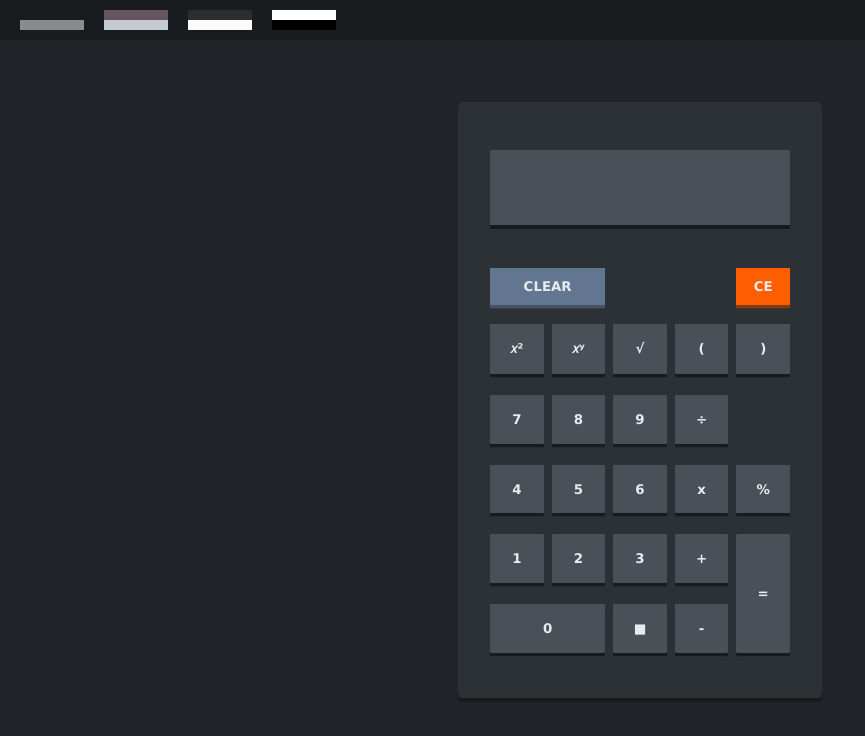
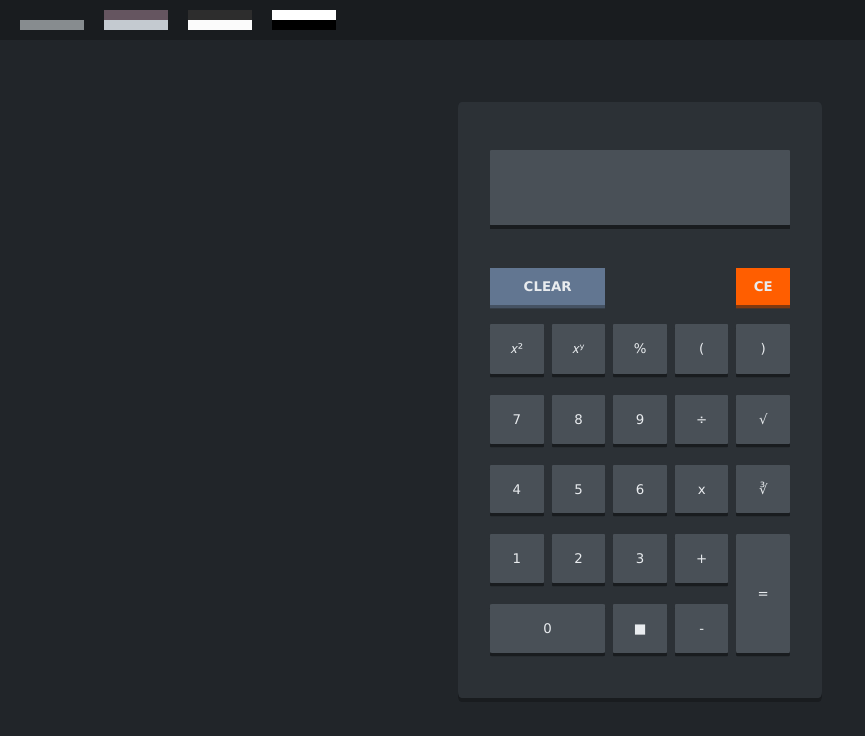
Before and after one commit to BirdOfSteel/calculator, a React (Vite) app in the folder calculator/: page / in a window 1280 px wide. Shown: the top 736 px of the page, without its empty margins (0-865 px from the left). Built offline with nearby package versions, Linux system fonts and the light colour scheme.

Commit message:
- Added squareRoot and cubeRoot
- Implemented functionality for squareRoot and cubeRoot.

- Rearranged keypad

```diff
--- a/calculator/src/App.jsx
+++ b/calculator/src/App.jsx
@@ -3,15 +3,82 @@ import './index.css'
 import Keypad from "./Keypad.jsx"
 import { defaultStyle, lightStyle, highContrastLightStyle, highContrastDarkStyle } from "./styles.jsx"
 
-// LATER:
+// TO DO:
 // make new styles
 // add font
 // maybe change logo symbols
 // scrollbar for display?
+// error popup
+// make calculator div responsive.
 
 function App() {
   const [equationArray, setEquationArray] = React.useState([])
   const [styleState, setStyleState] = React.useState(defaultStyle)
+
+  function recordEquation(event) {
+    const keyText = event.target.innerText;
+
+    if (!isNaN(keyText)) { // if statement runs if the pressed key is a number
+      setEquationArray((prevArray) => {
+        if(prevArray[prevArray.length-1] === ")") { // checks if the character before this one is a closed bracket. If true, it adds a multiplier symbol before adding the pressed number.
+          return [...prevArray, "x", keyText]
+        } else {
+          return [...prevArray, keyText]
+        }
+      })
+    } else if (["÷","x","+","-","(",")","■","𝑥²","𝑥ʸ","√","∛"].includes(keyText)) {
+        if (equationArray.length === 0 && !["(","■","-","√","∛"].includes(keyText)) {
+          console.log("Cannot put symbol at start of equation")
+        }
+
+        else if (keyText === "(" || keyText === ")") {
+            setEquationArray((prevArray) => [...prevArray, ...keyText])
+        }
+
+        else if ([].includes(equationArray[equationArray.length-1])) { // review if this statement is necessary
+              console.log("testing: " + equationArray[equationArray.length-1])
+              console.log("Cannot put symbol after a symbol")
+              console.log(equationArray)
+        }
+
+        else if (keyText === "𝑥²") {
+          setEquationArray((prevArray) => {
+            console.log([...prevArray, ...["^","(","2",")"]])
+            return [...prevArray, ...["^","(","2",")"]]
+          })
+        }
+
+        else if (keyText === "𝑥ʸ") {
+          setEquationArray((prevArray) => {
+            console.log([...prevArray, ...["^","("]])
+            return [...prevArray, ...["^","("]]
+          })
+        }
+
+        else if (keyText === "√" || keyText === "∛") {
+          setEquationArray((prevArray) => {
+            return [...prevArray, keyText, "("]
+          })
+        }
+
+        else if(keyText === "■") {
+          setEquationArray((prevArray) => [...prevArray, "."])
+        }
+
+        else if (["÷","x","+","-"].includes(keyText)) {
+          setEquationArray((prevArray) => [...prevArray, keyText])
+        }
+
+        else {
+          console.log("Else statement ran: " + keyText)
+        }
+
+    } else if (keyText == "=") {
+        parseEquationArray()
+    } else {
+      console.log("else 2 ran: " + keyText)
+    }
+  }
 
   function parseEquationArray() {
     const lastCharacter = equationArray[equationArray.length-1]
@@ -30,7 +97,7 @@ function App() {
             break;
 
           case "(":
-            if (["÷","x","+","-","^"].includes(equationArray[index-1]) || index == 0) {
+            if (["÷","x","+","-","^","√","∛"].includes(equationArray[index-1]) || index == 0) {
               symbol = "(";   // checks if the previous character is a symbol OR if we're on the first index. If either true, returns "(".
             } else {         // else, put "*(" so that JS knows to multiply by the following numbers.
               symbol = "*(";
@@ -38,7 +105,15 @@ function App() {
             break;
 
           case "^":
-              symbol = "**"
+              symbol = "**";
+            break;
+
+          case "√":
+            symbol = "Math.sqrt" ;
+            break;
+
+          case "∛":
+            symbol = "Math.cbrt";
             break;
         }
 
@@ -57,57 +132,13 @@ function App() {
     }
   }
 
-  function recordEquation(event) {
-    const keyText = event.target.innerText;
-
-    if (!isNaN(keyText)) {
-      setEquationArray((prevArray) => {
-        if(prevArray[prevArray.length-1] === ")") { // checks if the character before this one is a closed bracket. If true, it adds a multiplier symbol before adding the pressed number.
-          return [...prevArray, "x", keyText]
-        } else {
-          return [...prevArray, keyText]
-        }
-      })
-    } else if (["÷","x","+","-","(",")","■","𝑥²","𝑥ʸ"].includes(keyText)) {
-        if (equationArray.length === 0 && !["(","■","-"].includes(keyText)) {
-          console.log("Cannot put symbol at start of equation")
-        } else if (keyText === "(" || keyText === ")") {
-          setEquationArray((prevArray) => [...prevArray, ...keyText])
-        } else if (["÷"].includes(equationArray[equationArray.length-1])) { // review if this statement is necessary
-            console.log("testing: " + equationArray[equationArray.length-1])
-            console.log("Cannot put symbol after a symbol")
-            console.log(equationArray)
-        } else if (keyText === "𝑥²") {
-          setEquationArray((prevArray) => {
-            console.log([...prevArray, ...["^","(","2",")"]])
-            return [...prevArray, ...["^","(","2",")"]]
-          })
-        } else if (keyText === "𝑥ʸ") {
-          setEquationArray((prevArray) => {
-            console.log([...prevArray, ...["^","("]])
-            return [...prevArray, ...["^","("]]
-          })
-        } else if(keyText === "■") {
-          setEquationArray((prevArray) => [...prevArray, "."])
-        } else if (["÷","x","+","-"].includes(keyText)) {
-          setEquationArray((prevArray) => [...prevArray, keyText])
-        } else {
-          console.log("Else statement ran: " + keyText)
-        }
-    } else if (keyText == "=") {
-        parseEquationArray()
-    } else {
-      console.log("else 2 ran: " + keyText)
-    }
-  }
-
   return (
     <div id="root-div" style={{backgroundColor: styleState.pageBackground}}>
       <div id="theme-header" style={{backgroundColor: styleState.themesBackground}}>
-        <button className="theme-button" onClick={() => setStyleState(defaultStyle)} style={{background: "#191c1f"}}><div class="theme-button-accent" style={{background: "#878c8f"}}></div></button>
-        <button className="theme-button" onClick={() => setStyleState(lightStyle)} style={{background: "#655560"}}><div class="theme-button-accent" style={{background: "#c4cad0"}}></div></button>
-        <button className="theme-button" onClick={() => setStyleState(highContrastLightStyle)} style={{background: "#2d2d2d"}}><div class="theme-button-accent" style={{background: "#fbfbfb"}}></div></button>
-        <button className="theme-button" onClick={() => setStyleState(highContrastDarkStyle)} style={{background: "#ffffff"}}><div class="theme-button-accent" style={{background: "#000000"}}></div></button>
+        <button className="theme-button" onClick={() => setStyleState(defaultStyle)} style={{background: "#191c1f"}}><div className="theme-button-accent" style={{background: "#878c8f"}}></div></button>
+        <button className="theme-button" onClick={() => setStyleState(lightStyle)} style={{background: "#655560"}}><div className="theme-button-accent" style={{background: "#c4cad0"}}></div></button>
+        <button className="theme-button" onClick={() => setStyleState(highContrastLightStyle)} style={{background: "#2d2d2d"}}><div className="theme-button-accent" style={{background: "#fbfbfb"}}></div></button>
+        <button className="theme-button" onClick={() => setStyleState(highContrastDarkStyle)} style={{background: "#ffffff"}}><div className="theme-button-accent" style={{background: "#000000"}}></div></button>
       </div>
       <div id="calculator-div" style={{backgroundColor: styleState.calcBackground, boxShadow: styleState.calcBoxShadow}}>
         <div id="display-div" style={{backgroundColor: styleState.inputBackground, boxShadow: styleState.inputBoxShadow}}>
--- a/calculator/src/Keypad.jsx
+++ b/calculator/src/Keypad.jsx
@@ -1,7 +1,7 @@
 import React from "react"
 
 // Keypad buttons are rendered from this list
-const characterListArray = [{zero: "0"},{one: "1"},{two: "2"},{three: "3"},{four: "4"},{five: "5"},{six: "6"},{seven: "7"},{eight: "8"},{nine: "9"},{squareRoot: "√"},{nthPower: "𝑥ʸ"},{openBracket: "("},{closeBracket: ")"},{divide: "÷"},{squared:"𝑥²"},{multiply: "x"},{percent: "%"},{add:"+"},{subtract: "-"},{decimal: "■"},{equals: "="}]
+const characterListArray = [{zero: "0"},{one: "1"},{two: "2"},{three: "3"},{four: "4"},{five: "5"},{six: "6"},{seven: "7"},{eight: "8"},{nine: "9"},{squareRoot: "√"},{cubeRoot: "∛"},{nthPower: "𝑥ʸ"},{openBracket: "("},{closeBracket: ")"},{divide: "÷"},{squared:"𝑥²"},{multiply: "x"},{percent: "%"},{add:"+"},{subtract: "-"},{decimal: "■"},{equals: "="}]
 
 export default function RenderKeypadButtons({recordEquation, styleState}) {
 
--- a/calculator/src/index.css
+++ b/calculator/src/index.css
@@ -116,9 +116,9 @@ body {
   grid-gap: 0 0.5em;
   grid-template-columns: 1fr 1fr 1fr 1fr 1fr;
   grid-template-areas:
-  "squared nthPower squareRoot openBracket closeBracket"
-  "seven eight nine divide ."
-  "four five six multiply percent"
+  "squared nthPower percent openBracket closeBracket"
+  "seven eight nine divide squareRoot"
+  "four five six multiply cubeRoot"
   "one two three add equals"
   "zero zero decimal subtract equals";
   margin-bottom: -1.5em;
@@ -133,7 +133,6 @@ body {
     margin: 0;
     color: #e9ecef;
     font-family: inherit;
-    font-weight: bold;
   }
 
     #key-zero {
@@ -216,6 +215,10 @@ body {
       grid-area: squareRoot;
     }
 
+    #key-cubeRoot {
+      grid-area: cubeRoot;
+    }
+
     #key-nthPower {
       grid-area: nthPower;
     }
```
